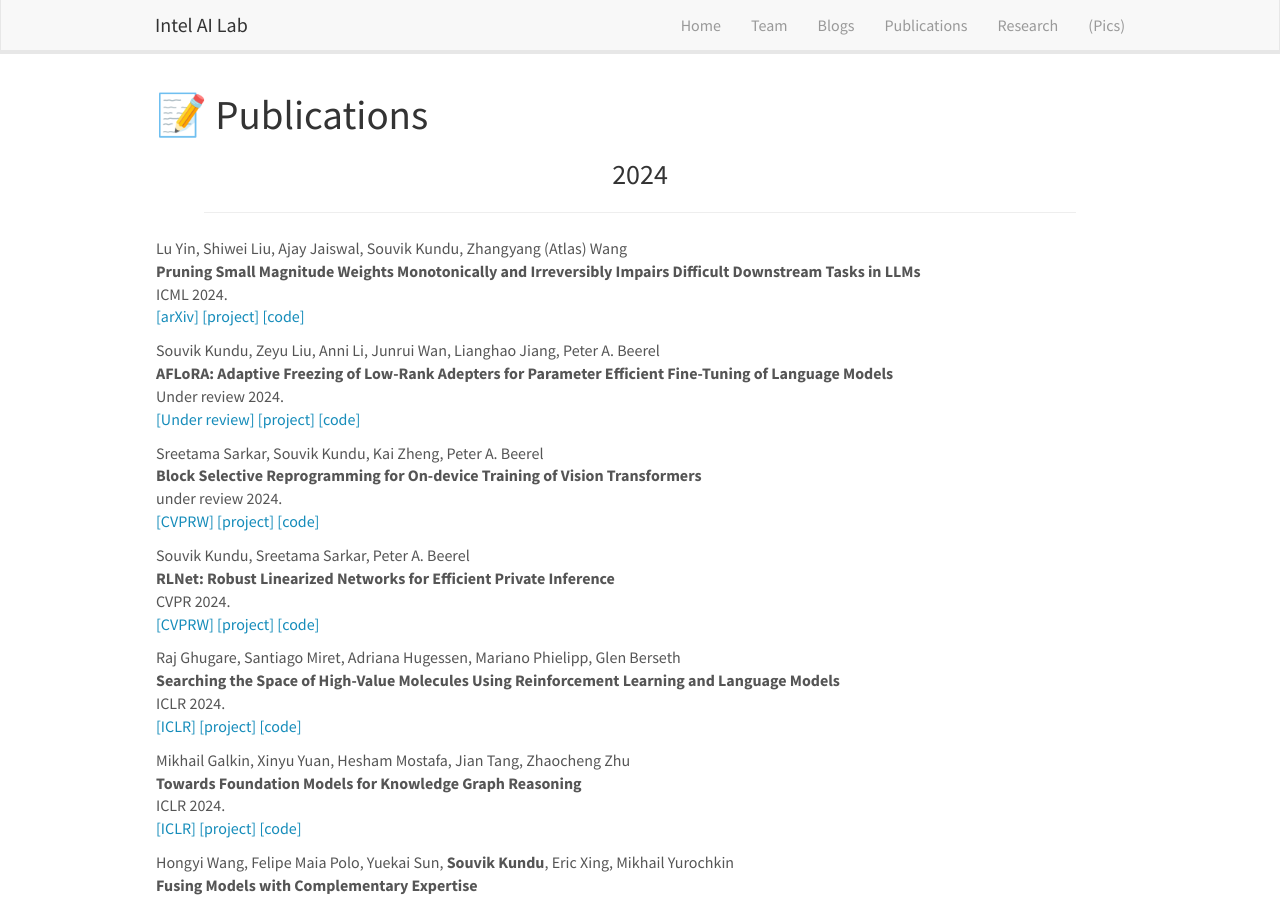
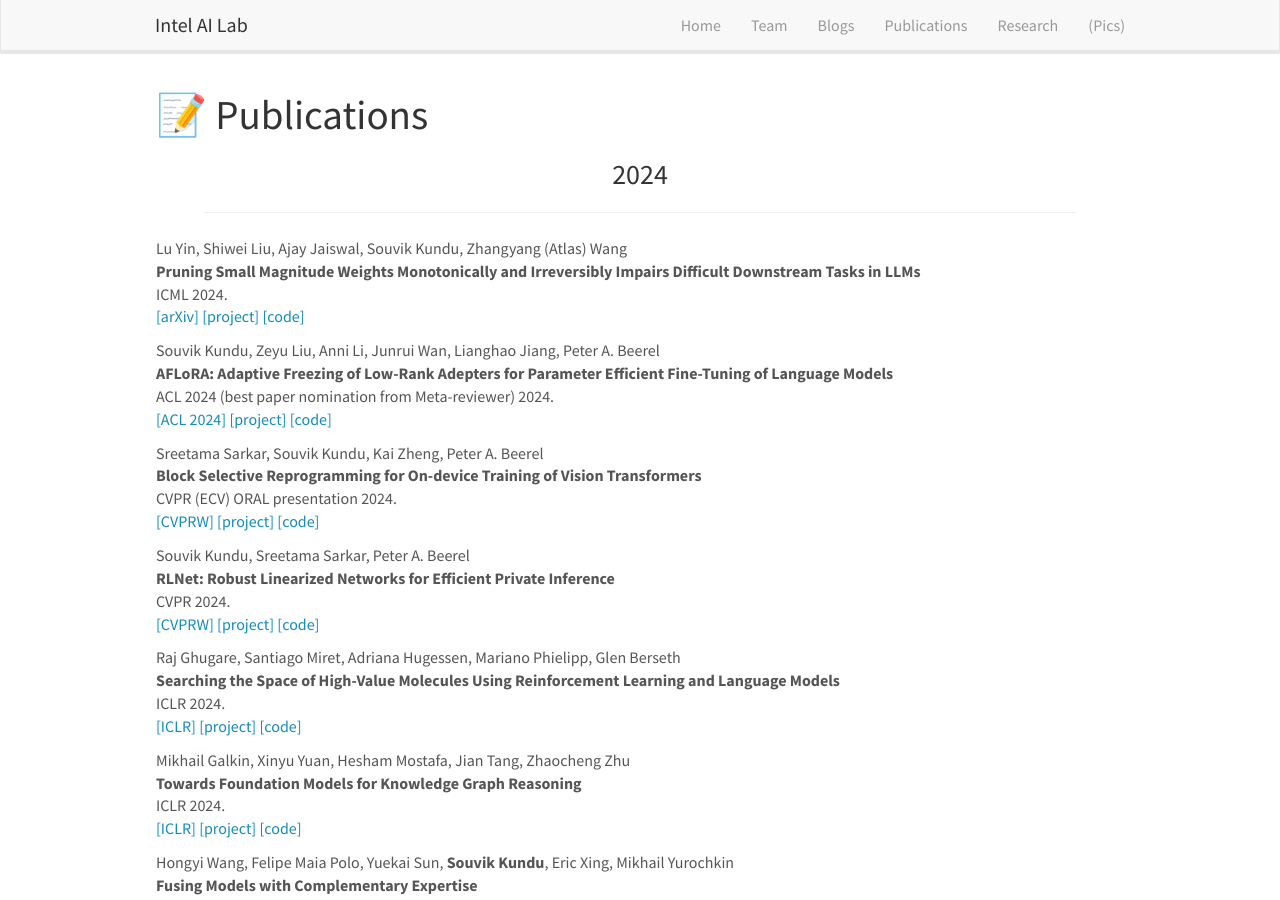
Before and after one commit to intelailabpage/intelailabpage.github.io, a Jekyll site: the page built from _pages/publications.md, in a window 1280 px wide and 900 px high. Built offline with Jekyll 4.4.1, drawn with Linux system fonts in a browser that asks for light colours; nearby versions of some CDN libraries.

Commit message:
Update publist.yml

```diff
--- a/_data/publist.yml
+++ b/_data/publist.yml
@@ -19,10 +19,10 @@
   title: "AFLoRA: Adaptive Freezing of Low-Rank Adepters for Parameter Efficient Fine-Tuning of Language Models"
   author: Souvik Kundu, Zeyu Liu, Anni Li, Junrui Wan, Lianghao Jiang, Peter A. Beerel
   link:
-    display: Under review
+    display: ACL 2024
     url: https://arxiv.org/pdf/2403.13269.pdf
   ref: aflora_2024
-  venue: Under review
+  venue: ACL 2024 (best paper nomination from Meta-reviewer)
   year: '2024'
   pub_type: conference
   project:
@@ -39,7 +39,7 @@
     display: CVPRW
     url:
   ref: Sarkar2024
-  venue: under review
+  venue: CVPR (ECV) ORAL presentation
   year: '2024'
   pub_type: conference
   project:
```
